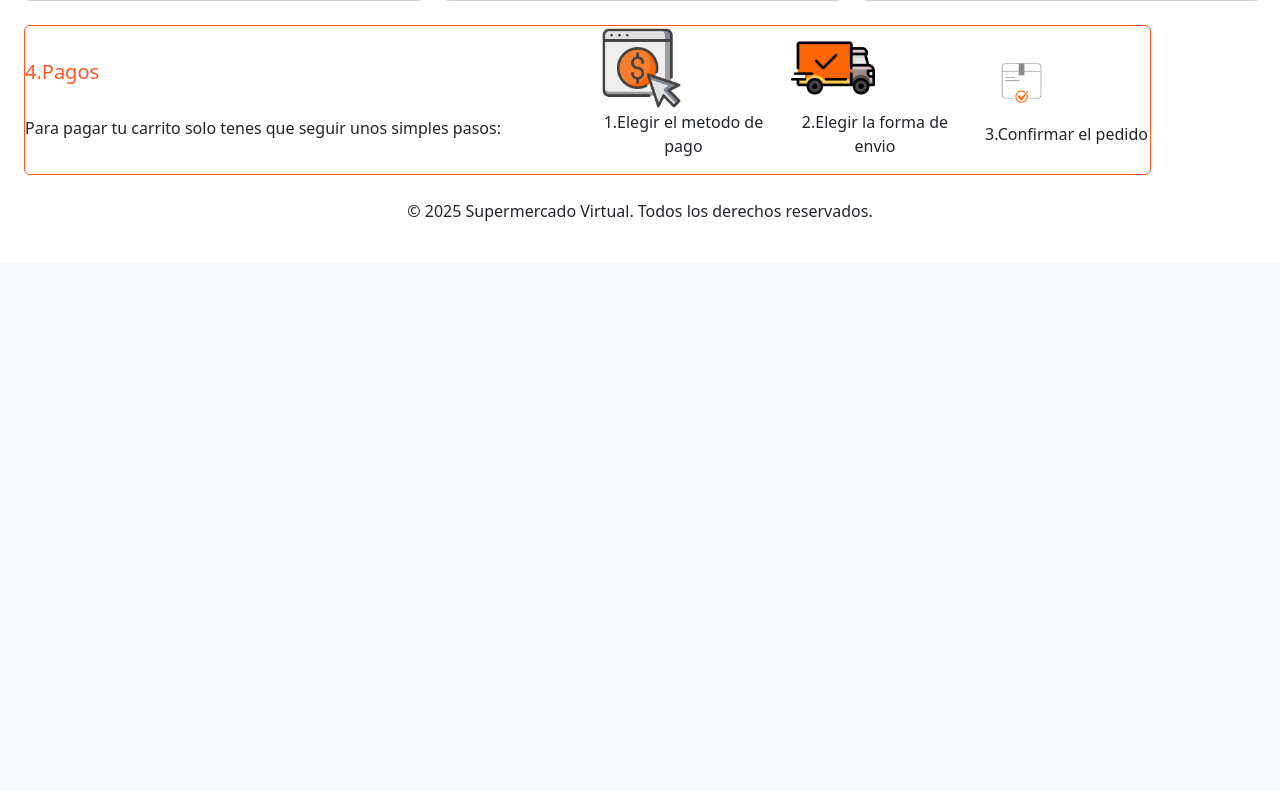
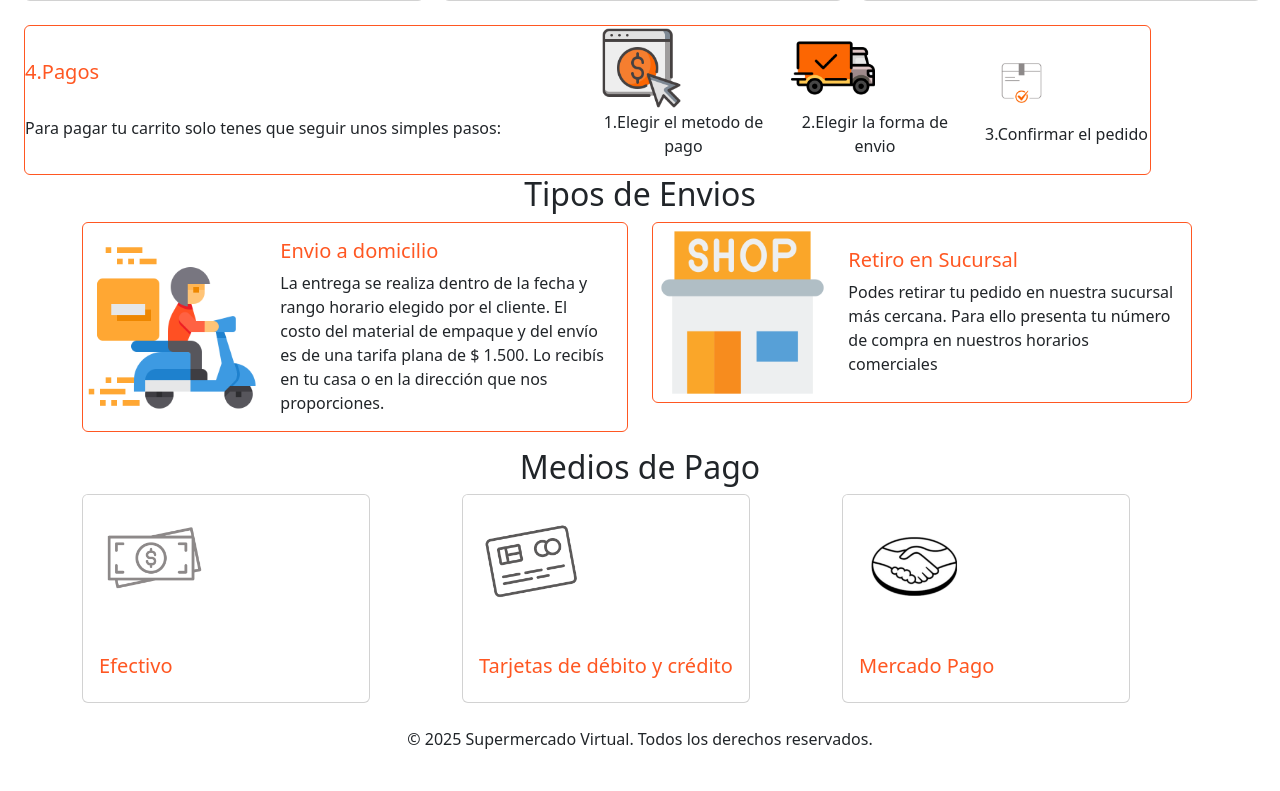
Before and after one commit to BenZim13/Proyecto_Taller, a PHP site: page /comercializacion.html in a window 1280 px wide. Shown: the part 629-1420 px from the top of the page. Before the commit the page ends 850 px from the top, so only its background shows below. Run offline with PHP 8.4, Linux system fonts and the light colour scheme; some libraries are stand-ins or nearby versions.

Commit message:
envios, medios de pago y sus imagenes

```diff
--- a/comercializacion.html
+++ b/comercializacion.html
@@ -155,6 +155,88 @@
 </div>
 </div>
 </section>
+  <!-- Tipos de envios -->
+  <section id ="Tipos_Envios" class="container-fluid">
+    <div id ="titulo_envios" class="container-lg text-center">
+        <div id="titulo" class="text-center">
+          <h2>Tipos de Envios</h2>
+        </div>
+    </div>
+    <div class="container">
+      <div class="row g-4 justify-content-center">
+        <div class="col-12 col-md-6">
+          <div class="card mb-3" style="max-width: 540; border-color:#ff5722;">
+            <div class="row g-0 align-items-center">
+              <div class="col-md-4">
+                <img src="../assets/img/delivery.png" class="img-fluid rounded-start" alt="...">
+              </div>
+              <div class="col-md-8">
+                <div class="card-body">
+                  <h5 class="card-title" style="color:#ff5722;">Envio a domicilio</h5>
+                  <p class="card-text">La entrega se realiza dentro de la fecha y rango horario elegido por el cliente.
+                    El costo del material de empaque y del envío es de una tarifa plana de $ 1.500.
+                    Lo recibís en tu casa o en la dirección que nos proporciones. </p>
+                </div>
+              </div>
+            </div>
+          </div>
+        </div>
+        <div class="col-12 col-md-6">
+          <div class="card mb-3" style="max-width: 540px; border-color:#ff5722;">
+            <div class="row g-0 align-items-center">
+              <div class="col-md-4">
+                <img src="../assets/img/local.png" class="img-fluid rounded-start" alt="...">
+              </div>
+              <div class="col-md-8">
+                <div class="card-body">
+                  <h5 class="card-title" style="color:#ff5722;">Retiro en Sucursal</h5>
+                  <p class="card-text">Podes retirar tu pedido en nuestra sucursal más cercana. Para ello presenta tu
+                    número de compra en nuestros horarios comerciales </p>
+                </div>
+              </div>
+            </div>
+          </div>
+        </div>
+      </div>
+    </div>
+  </section>
+
+ <!-- Metodos de pago -->
+  <section id ="mp"class = "container-fluid">
+    <div id ="titulo_mp" class="container-lg text-center">
+      <div id="titulo" class="text-center">
+        <h2>Medios de Pago</h2>
+      </div>
+  </div>
+  <div class="container">
+    <div class = "row g-4 justify-content-center">
+      <div class = " col-12 col-md-6 col-lg-4" >
+          <div class="card  h-100" style="width: 18rem;">
+              <img src="../assets/img/efectivo.png" class="card-img-top w-50" alt="...">
+              <div class="card-body">
+              <h5 class = "card-title" style="color:#ff5722;">Efectivo</h5>
+              </div>
+            </div>
+      </div>
+      <div class = " col-12 col-md-6 col-lg-4" >
+        <div class="card  h-100" style="width: 18rem;">
+            <img src="../assets/img/tarjeta.png" class="card-img-top w-50" alt="...">
+            <div class="card-body">
+            <h5 class = "card-title" style="color:#ff5722;">Tarjetas de débito y crédito</h5>
+            </div>
+          </div>
+    </div>
+    <div class = " col-12 col-md-6 col-lg-4" >
+      <div class="card  h-100" style="width: 18rem;">
+          <img src="../assets/img/mp.png" class="card-img-top w-50" alt="...">
+          <div class="card-body">
+          <h5 class = "card-title" style="color:#ff5722;">Mercado Pago</h5>
+          </div>
+        </div>
+  </div>
+  </div>
+  </div>
+  </section>
 
   <footer class="text-center py-4">
     <p>&copy; 2025 Supermercado Virtual. Todos los derechos reservados.</p>
```
Also changed, not shown: miestilo.css (+33 -0 lines), img/delivery.png (added), img/efectivo.png (added), img/local.png (added), img/mp.png (added), img/tarjeta.png (added).
